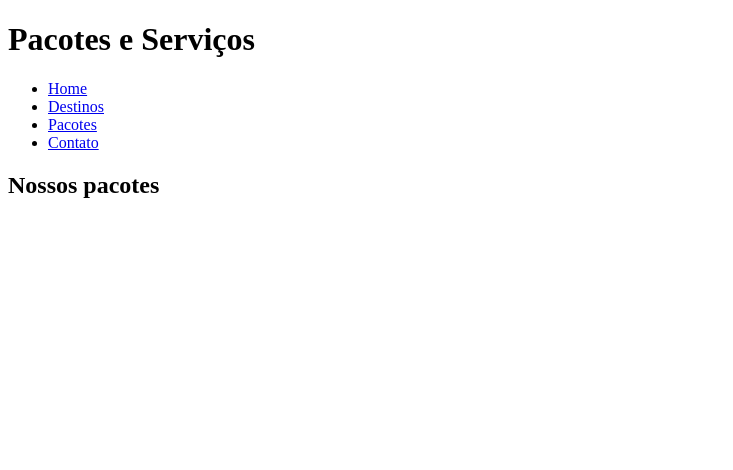
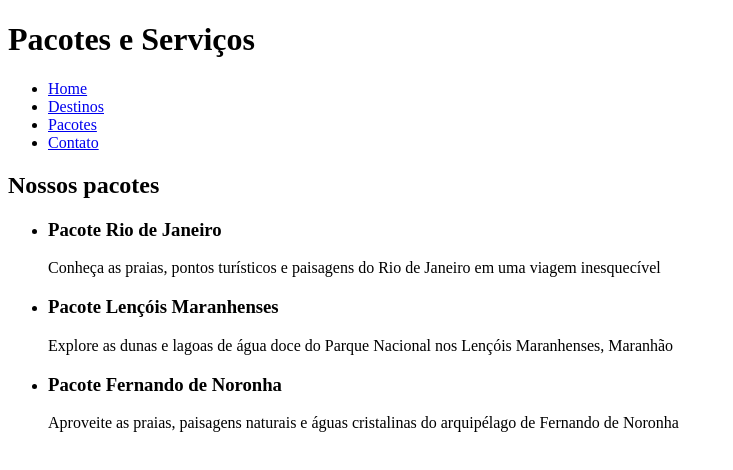
Before and after one commit to policarpogustavo/TripWay_CP1, a plain HTML site: page pages/pacotes.html in a window 1280 px wide. Shown: the whole page, without its empty margins (0-733 px from the left). Drawn offline with Linux system fonts and the light colour scheme.

Commit message:
pacotes e descricoes feitos

```diff
--- a/pages/pacotes.html
+++ b/pages/pacotes.html
@@ -23,6 +23,28 @@
     <main>
         <section>
             <h2>Nossos pacotes</h2>
+
+            <ul>
+                <li>
+                  <h3>Pacote Rio de Janeiro</h3>
+                  <p>Conheça as praias, pontos turísticos e paisagens do Rio de Janeiro em uma viagem inesquecível</p>
+                </li>
+
+
+                <li>
+                    <h3>Pacote Lençóis Maranhenses</h3>
+                    <p>Explore as dunas e lagoas de água doce do Parque Nacional nos Lençóis Maranhenses, Maranhão</p>
+                </li>
+
+
+                <li>
+                    <h3>Pacote Fernando de Noronha</h3>
+                    <p>Aproveite as praias, paisagens naturais e águas cristalinas do arquipélago de Fernando de Noronha</p>
+                </li>
+
+
+            </ul>
+
         </section>
     </main>
 
```
